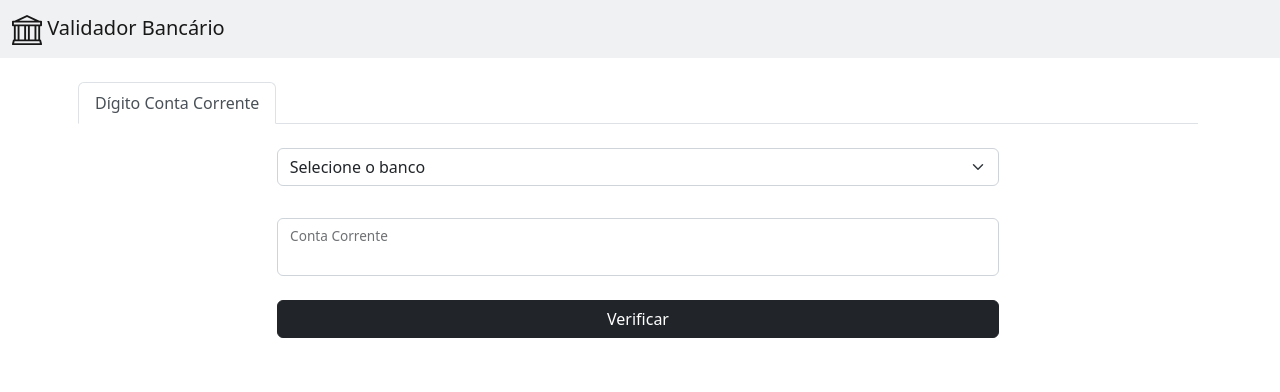
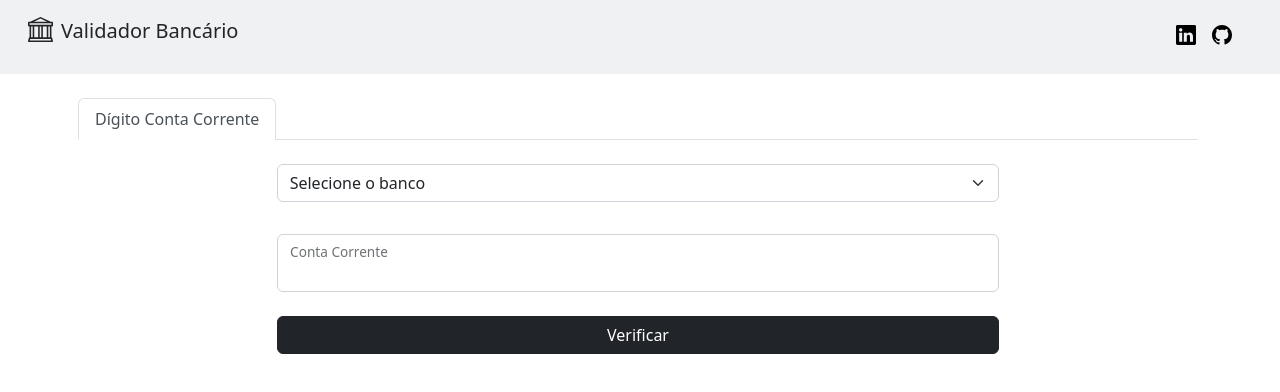
Before and after one commit to raylanef/raylanef.github.io, a plain HTML site: page index.html in a window 1280 px wide. Drawn offline with nearby package versions, Linux system fonts and the light colour scheme.

Commit message:
ajustes nav, add icones linkedin e github

```diff
--- a/index.html
+++ b/index.html
@@ -12,23 +12,41 @@
     <script src="https://cdn.jsdelivr.net/npm/bootstrap@5.2.2/dist/js/bootstrap.bundle.min.js"
         integrity="sha384-OERcA2EqjJCMA+/3y+gxIOqMEjwtxJY7qPCqsdltbNJuaOe923+mo//f6V8Qbsw3"
         crossorigin="anonymous"></script>
-        <script src="https://code.jquery.com/jquery-3.6.1.min.js" integrity="sha256-o88AwQnZB+VDvE9tvIXrMQaPlFFSUTR+nldQm1LuPXQ=" crossorigin="anonymous"></script>
-        <script src="js/validadores.js"></script>
+    <script src="https://code.jquery.com/jquery-3.6.1.min.js"
+        integrity="sha256-o88AwQnZB+VDvE9tvIXrMQaPlFFSUTR+nldQm1LuPXQ=" crossorigin="anonymous"></script>
+    <script src="js/validadores.js"></script>
     <title>Validador Bancário</title>
 </head>
 
 <body class="bg-ligth bg-gradient d-flex flex-column min-vh-100">
     <nav class="navbar bg-secondary bg-opacity-10 mb-4">
-        <div class="container-fluid">
-            <a class="navbar-brand" href="#">
-                <svg xmlns="http://www.w3.org/2000/svg" width="30" height="30" fill="currentColor" class="bi bi-bank"
-                    viewBox="0 0 16 16">
-                    <path
-                        d="m8 0 6.61 3h.89a.5.5 0 0 1 .5.5v2a.5.5 0 0 1-.5.5H15v7a.5.5 0 0 1 .485.38l.5 2a.498.498 0 0 1-.485.62H.5a.498.498 0 0 1-.485-.62l.5-2A.501.501 0 0 1 1 13V6H.5a.5.5 0 0 1-.5-.5v-2A.5.5 0 0 1 .5 3h.89L8 0ZM3.777 3h8.447L8 1 3.777 3ZM2 6v7h1V6H2Zm2 0v7h2.5V6H4Zm3.5 0v7h1V6h-1Zm2 0v7H12V6H9.5ZM13 6v7h1V6h-1Zm2-1V4H1v1h14Zm-.39 9H1.39l-.25 1h13.72l-.25-1Z" />
-                </svg>
-                Validador Bancário
-            </a>
+        <div class="container-fluid  ps-4">
+            <div class="d-flex flex-row me-4">
+                <div class="p-1 mt-1">
+                    <svg xmlns="http://www.w3.org/2000/svg" width="25" height="25" fill="currentColor"
+                        class="bi bi-bank" viewBox="0 0 16 16">
+                        <path
+                            d="m8 0 6.61 3h.89a.5.5 0 0 1 .5.5v2a.5.5 0 0 1-.5.5H15v7a.5.5 0 0 1 .485.38l.5 2a.498.498 0 0 1-.485.62H.5a.498.498 0 0 1-.485-.62l.5-2A.501.501 0 0 1 1 13V6H.5a.5.5 0 0 1-.5-.5v-2A.5.5 0 0 1 .5 3h.89L8 0ZM3.777 3h8.447L8 1 3.777 3ZM2 6v7h1V6H2Zm2 0v7h2.5V6H4Zm3.5 0v7h1V6h-1Zm2 0v7H12V6H9.5ZM13 6v7h1V6h-1Zm2-1V4H1v1h14Zm-.39 9H1.39l-.25 1h13.72l-.25-1Z" />
+                    </svg>
+                </div>
+                <p class="p-1 fs-5 mt-1"> Validador Bancário </p>
+
+            </div>
+
+            <div class="d-flex flex-row-reverse mb-2 me-4">
+                <div class="p-2 me-1">
+                    <a href="https://github.com/raylanef">
+                        <img src="./github.svg" alt="" width="20" height="20" />
+                    </a>
+                </div>
+                <div class="p-2">
+                    <a href="https://www.linkedin.com/in/raylane-fernandes-9440b6200/">
+                        <img src="./linkedin.svg" alt="" width="20" height="20" />
+                    </a>
+                </div>
+            </div>
         </div>
+
     </nav>
     <div class="container text-center ps-2">
         <ul class="nav nav-tabs">
@@ -37,7 +55,8 @@
             </li>
         </ul>
         <div class="container col-8 mt-4">
-            <select class="form-select" id="select-banco" aria-label="Default select example" onblur="verificaBancoSelecionado()">
+            <select class="form-select" id="select-banco" aria-label="Default select example"
+                onblur="verificaBancoSelecionado()">
                 <option selected>Selecione o banco</option>
                 <option value="1">Banco do Brasil</option>
                 <option value="2">Bradesco</option>
@@ -53,13 +72,15 @@
                 </div>
                 <div class="col-md">
                     <div class="form-floating">
-                        <input type="number" class="form-control" id="input-conta-corrente" onblur="verificaInputContaCorrente()" >
+                        <input type="number" class="form-control" id="input-conta-corrente"
+                            onblur="verificaInputContaCorrente()">
                         <label for="floatingInputGrid">Conta Corrente</label>
                     </div>
                 </div>
             </div>
             <div class="d-grid gap-2 col-12 mx-auto mt-4">
-                <button type="button" class="btn btn-dark" id="botao" onclick="descobreDigitoVerificadorConta()">Verificar</button>
+                <button type="button" class="btn btn-dark" id="botao"
+                    onclick="descobreDigitoVerificadorConta()">Verificar</button>
             </div>
             <div class="alert alert-danger mt-4" id="alerta-agencia" role="alert" style="display: none;">
             </div>
@@ -83,4 +104,5 @@
 
 
 </body>
+
 </html>
```
Also changed, not shown: github.svg (added), linkedin.svg (added).
